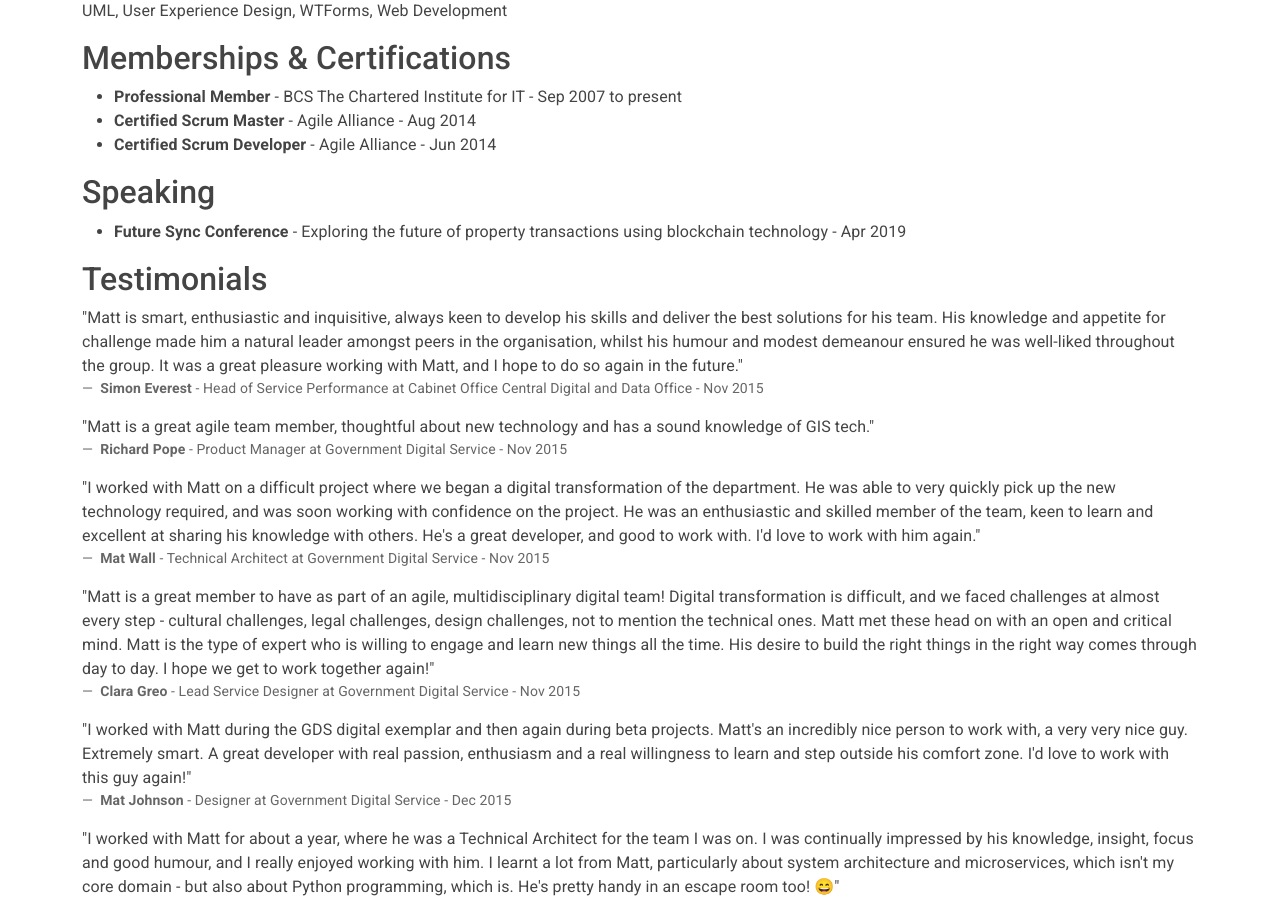
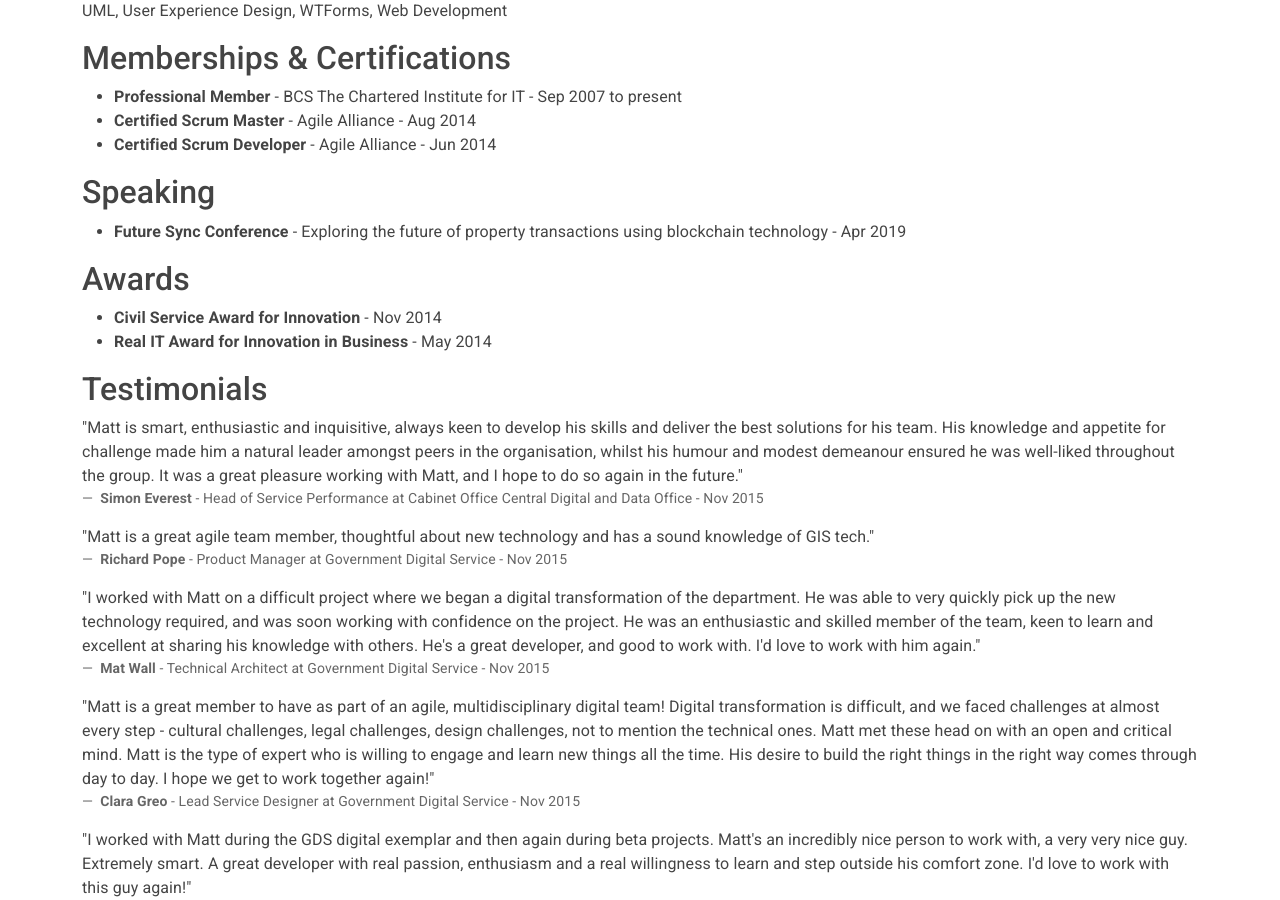
Before and after one commit to matthew-shaw/new-site, a Jekyll site: the page built from index.html, in a window 1280 px wide and 900 px high, scrolled down 406 px. Built offline with Jekyll 4.4.1, drawn with Linux system fonts in a browser that asks for light colours; nearby versions of some CDN libraries.

Commit message:
add awards

```diff
--- a/index.html
+++ b/index.html
@@ -29,6 +29,12 @@ permalink: /
 <h2 id="speaking">Speaking</h2>
 <ul>
     <li><strong>Future Sync Conference</strong> - Exploring the future of property transactions using blockchain technology - Apr 2019</li>
+</ul>
+
+<h2 id="awards">Awards</h2>
+<ul>
+    <li><strong>Civil Service Award for Innovation</strong> - Nov 2014</li>
+    <li><strong>Real IT Award for Innovation in Business</strong> - May 2014</li>
 </ul>
 
 <h2 id="testimonials">Testimonials</h2>
```
